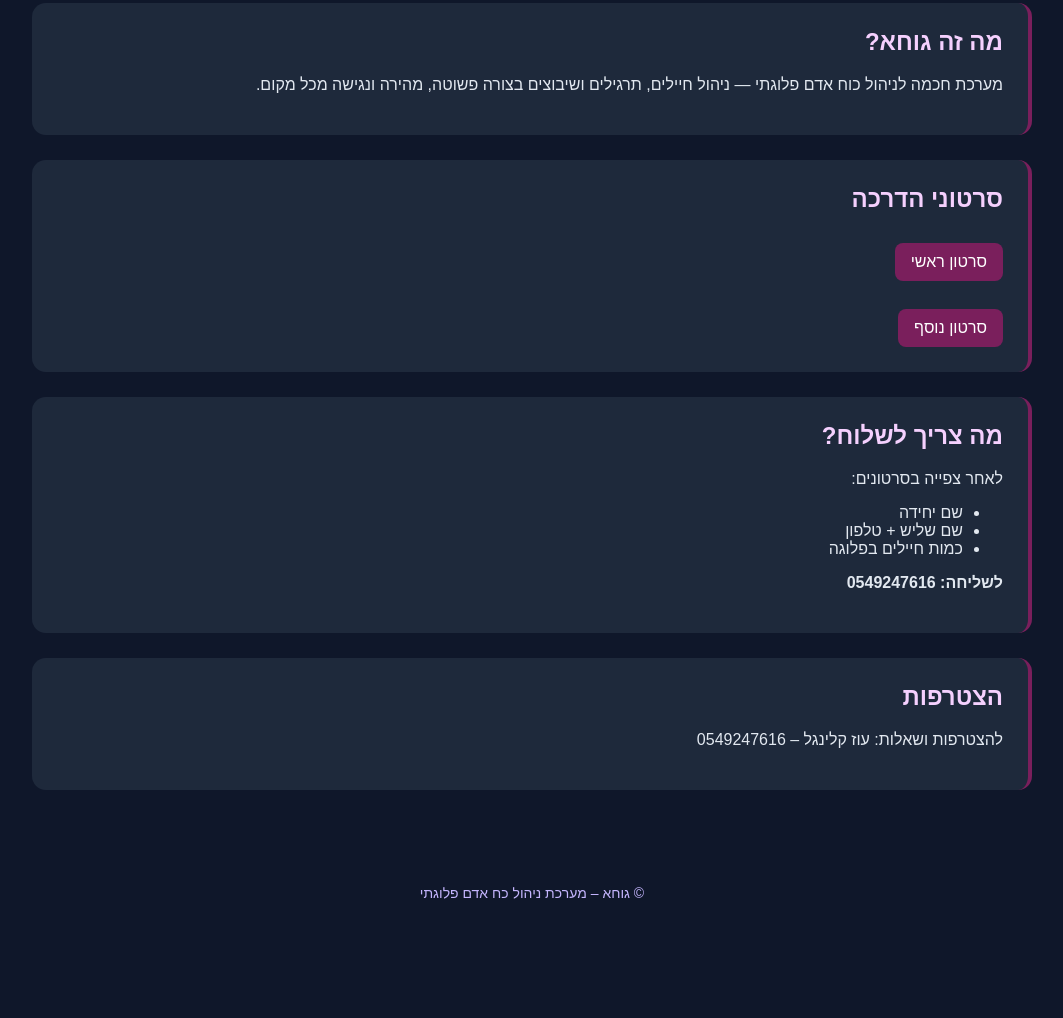
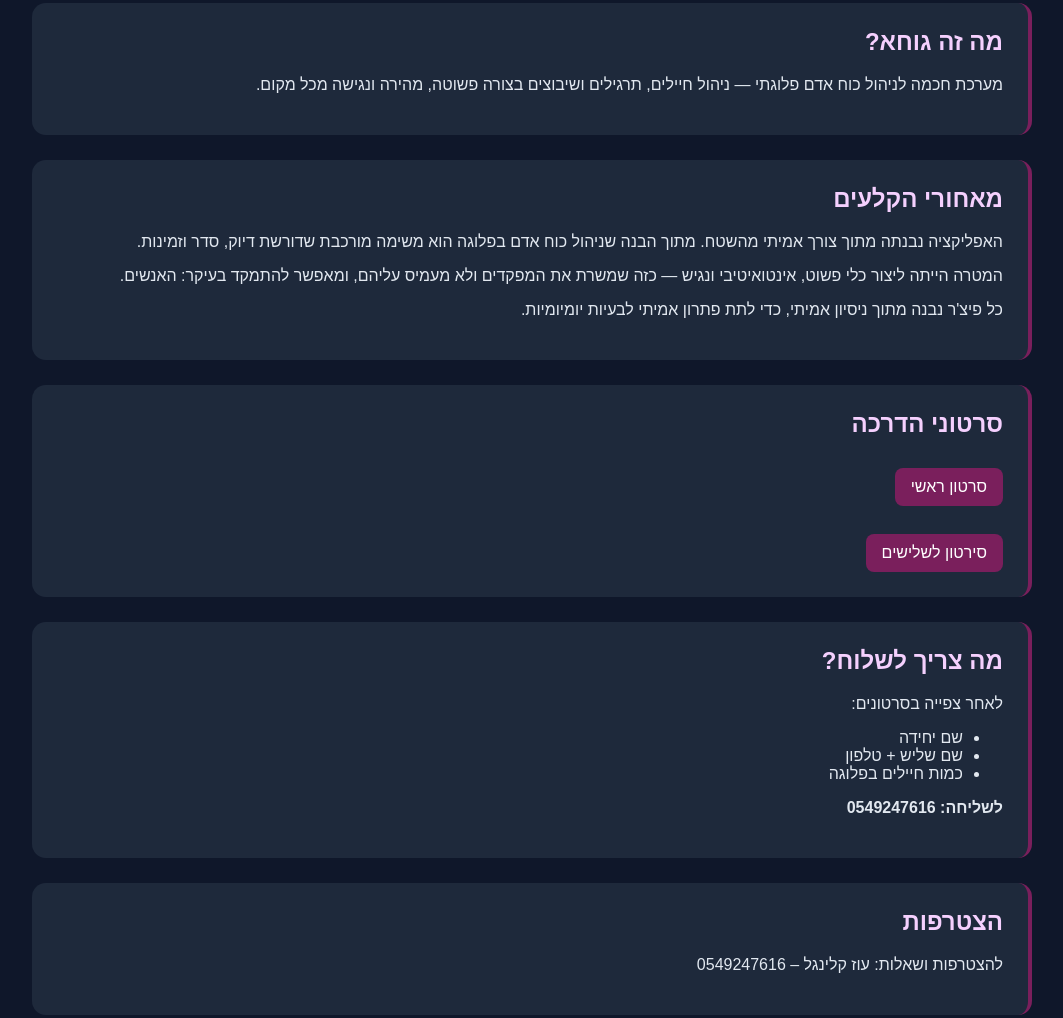
Before and after one commit to ozklingel/intro_websit_juhaHR, a plain HTML site: page index.html in a window 1280 px wide. Shown: the part 625-1643 px from the top of the page, without its empty margins (108-1171 px from the left). Before the commit the page ends 1556 px from the top, so only its background shows below. Drawn offline with Linux system fonts and the light colour scheme.

Commit message:
Remove comments and update content in index.html

```diff
--- a/index.html
+++ b/index.html
@@ -4,7 +4,6 @@
   <meta charset="UTF-8" />
   <meta name="viewport" content="width=device-width, initial-scale=1.0" />
 
-  <!-- Font -->
   <link href="https://fonts.googleapis.com/css2?family=Secular+One&display=swap" rel="stylesheet">
 
   <title>גוחא</title>
@@ -17,12 +16,10 @@
       color: #e2e8f0;
     }
 
-    /* HERO */
     .hero {
       text-align: center;
       padding: 80px 20px 60px;
       background: linear-gradient(135deg, #5b0f3a, #0f172a);
-      position: relative;
     }
 
     .hero h1 {
@@ -40,7 +37,6 @@
       font-size: 22px;
     }
 
-    /* Memorial inside hero */
     .memorial {
       margin-top: 40px;
     }
@@ -63,7 +59,6 @@
       margin: 0;
     }
 
-    /* CTA */
     .cta {
       margin-top: 30px;
     }
@@ -82,7 +77,6 @@
       background: #5b0f3a;
     }
 
-    /* CONTENT */
     .container {
       max-width: 1000px;
       margin: auto;
@@ -128,13 +122,12 @@
 
 <body>
 
-<!-- HERO -->
 <div class="hero">
   <h1>גוחא</h1>
   <h2>ניהול כוח אדם פלוגתי</h2>
 
   <div class="memorial">
-    <img src="https://izkorimagescdn.azureedge.net/fallenimages/518291.jpg" alt="">
+    <img src="https://izkorimagescdn.azureedge.net/fallenimages/518291.jpg">
     <h3>לזכר</h3>
     <h3>רס״ן יוחאי ג׳וחא קלנגל</h3>
     <p>נפל ביום ח' בשבט תשע"ה</p>
@@ -145,7 +138,6 @@
   </div>
 </div>
 
-<!-- CONTENT -->
 <div class="container">
 
   <div class="card">
@@ -156,10 +148,25 @@
   </div>
 
   <div class="card">
+    <h2>מאחורי הקלעים</h2>
+    <p>
+      האפליקציה נבנתה מתוך צורך אמיתי מהשטח.
+      מתוך הבנה שניהול כוח אדם בפלוגה הוא משימה מורכבת שדורשת דיוק, סדר וזמינות.
+    </p>
+    <p>
+      המטרה הייתה ליצור כלי פשוט, אינטואיטיבי ונגיש — כזה שמשרת את המפקדים
+      ולא מעמיס עליהם, ומאפשר להתמקד בעיקר: האנשים.
+    </p>
+    <p>
+      כל פיצ'ר נבנה מתוך ניסיון אמיתי, כדי לתת פתרון אמיתי לבעיות יומיומיות.
+    </p>
+  </div>
+
+  <div class="card">
     <h2>סרטוני הדרכה</h2>
     <a class="button" href="https://youtu.be/kQiwviYiMgc?si=c5ds3-hb8y_LGshb" target="_blank">סרטון ראשי</a>
     <br/><br/>
-    <a class="button" href="https://youtu.be/wsRkCoH2KQc?si=_6t9Yjsn3Uyy8c6V" target="_blank">סרטון נוסף</a>
+    <a class="button" href="https://youtu.be/wsRkCoH2KQc?si=_6t9Yjsn3Uyy8c6V" target="_blank">סירטון לשלישים</a>
   </div>
 
   <div class="card">
```
